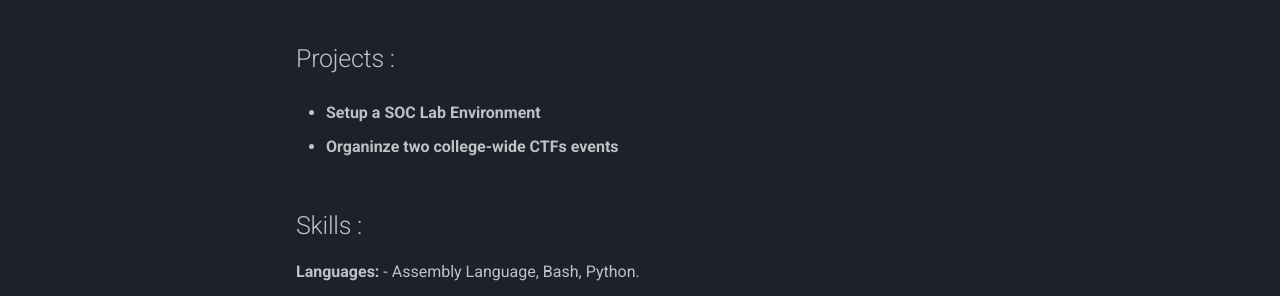
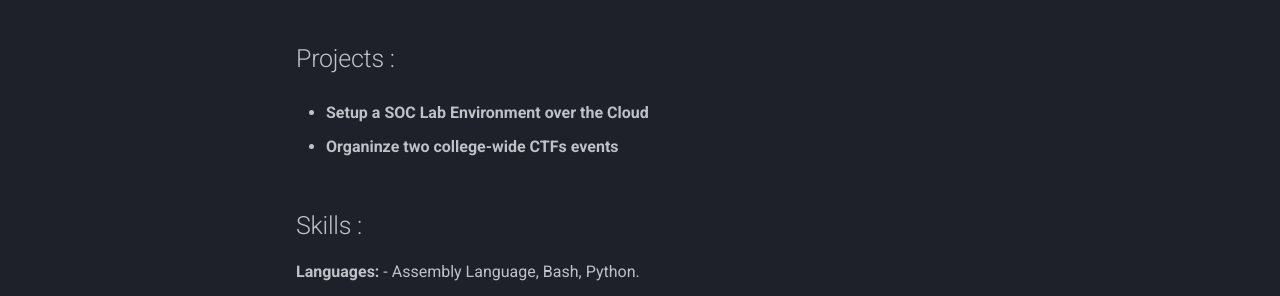
Before and after one commit to DKsec-1/mkdocs, an MkDocs documentation site: the page built from docs/index.md, in a window 1280 px wide and 1042 px high. Shown: the part 255-551 px from the top of the window. Built offline with MkDocs 1.6.1 and Material for MkDocs 9.7.7, drawn with Linux system fonts in a browser that asks for light colours.

Commit message:
minor changes

```diff
--- a/docs/index.md
+++ b/docs/index.md
@@ -5,7 +5,7 @@ I’m a **cybersecurity enthusiast**. This is my portfolio site, where I showcas
 
 ##  Projects :
 
-- **Setup a SOC Lab Environment**
+- **Setup a SOC Lab Environment over the Cloud**
 
 - **Organinze two college-wide CTFs events**
 
```
Also changed, not shown: docs/TCS_HackQuest_Round1.md (+1 -1 lines).
